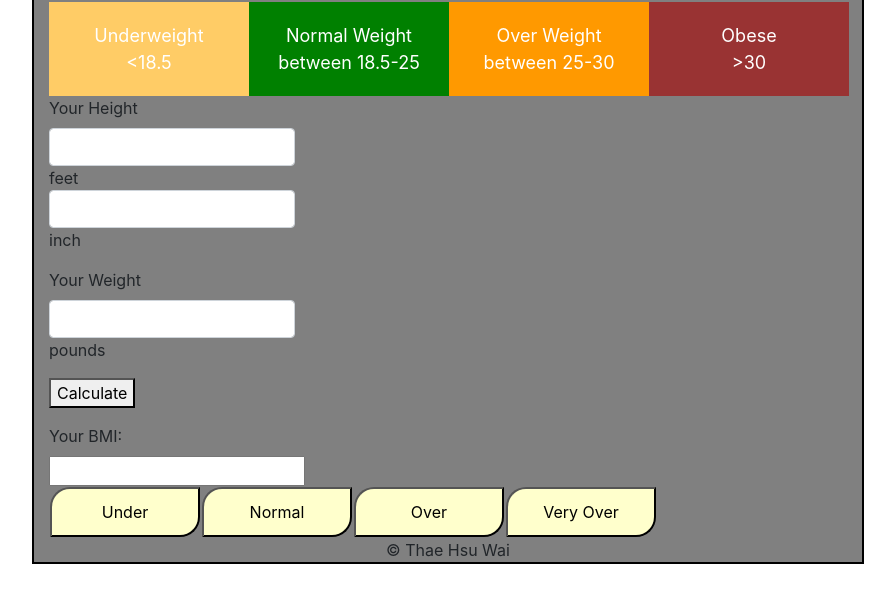
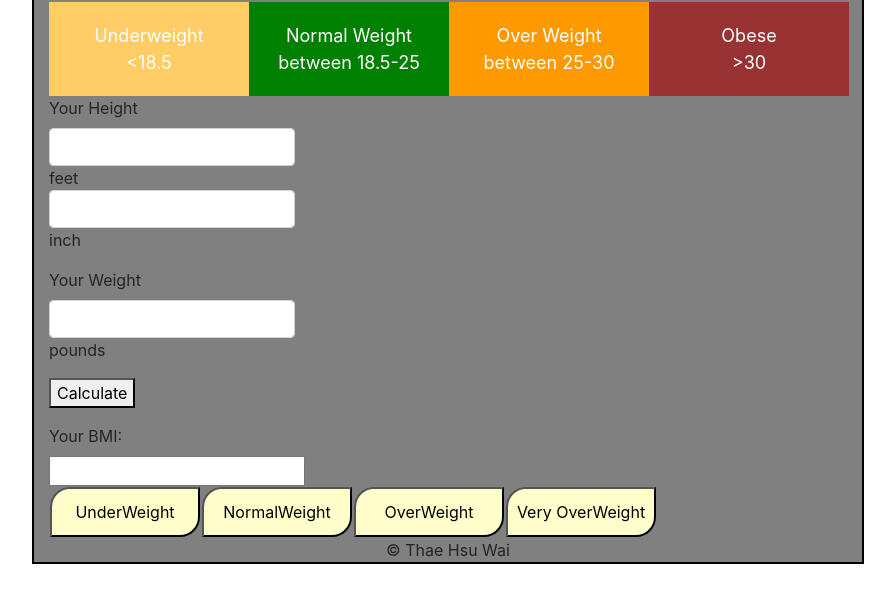
Before and after one commit to thaehsuwai112314/vuebmi, a plain HTML site: page in browser/bmicalculate.html in a window 1280 px wide. Shown: the part 104-706 px from the top of the page, without its empty margins (224-1119 px from the left). Drawn offline with nearby package versions, Linux system fonts and the light colour scheme.

Commit message:
Update bmicalculate.html
edit

```diff
--- a/in browser/bmicalculate.html
+++ b/in browser/bmicalculate.html
@@ -50,12 +50,12 @@
 						<label for="bmi">Your BMI:</label>
 						<input type="text" id="bmi" v-model="result">
 						<table>
-							<td><input type="button" id="under" name="underbtn" value="Under" style="background-color: #ffffcc;border-radius: 20px 0px 20px 0px;width: 150px;height: 50px;" data-id="1" data-name="underbtn"></td>
+							<td><input type="button" id="under" name="underbtn" value="UnderWeight" style="background-color: #ffffcc;border-radius: 20px 0px 20px 0px;width: 150px;height: 50px;" data-id="1" data-name="underbtn"></td>
 							<td>
-									<input type="button" id="normal" name="norbtn" value="Normal" style="background-color: #ffffcc;border-radius: 20px 0px 20px 0px;width: 150px;height: 50px;"data-id="2" data-name="norbtn"></td>
-									<td><input type="button"  id="over" name="overbtn" value="Over" style="background-color: #ffffcc;border-radius: 20px 0px 20px 0px;width: 150px;height: 50px;" data-id="3" data-name="Over"></td>
+									<input type="button" id="normal" name="norbtn" value="NormalWeight" style="background-color: #ffffcc;border-radius: 20px 0px 20px 0px;width: 150px;height: 50px;"data-id="2" data-name="norbtn"></td>
+									<td><input type="button"  id="over" name="overbtn" value="OverWeight" style="background-color: #ffffcc;border-radius: 20px 0px 20px 0px;width: 150px;height: 50px;" data-id="3" data-name="Over"></td>
 
-									<td><input type="button"  id="very" name="vobtn" value="Very Over" style="background-color: #ffffcc;border-radius: 20px 0px 20px 0px;width: 150px;height: 50px;" data-id="4" data-name="Very Over"></td>
+									<td><input type="button"  id="very" name="vobtn" value="Very OverWeight" style="background-color: #ffffcc;border-radius: 20px 0px 20px 0px;width: 150px;height: 50px;" data-id="4" data-name="Very Over"></td>
 
 						</table>
 						</div>
```
